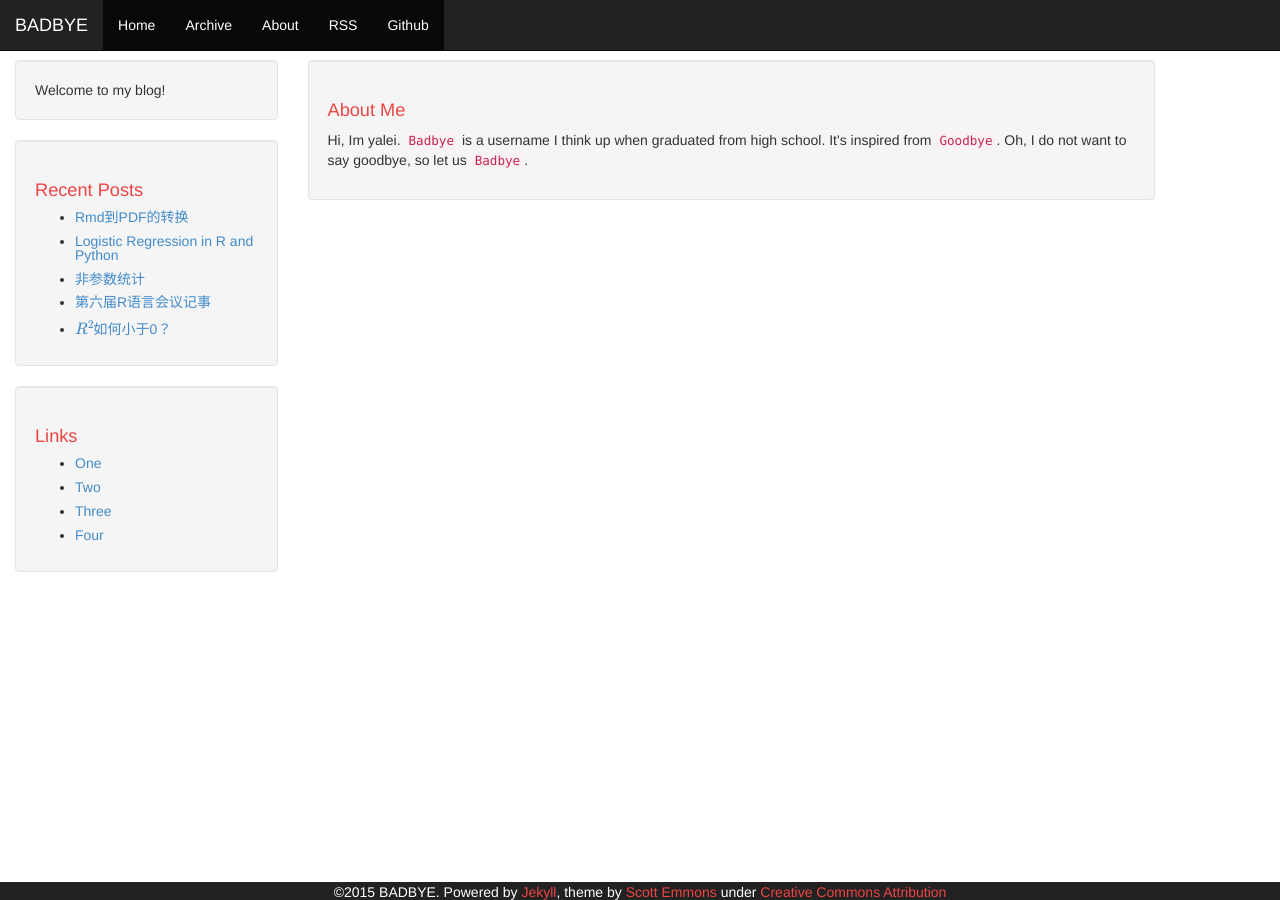
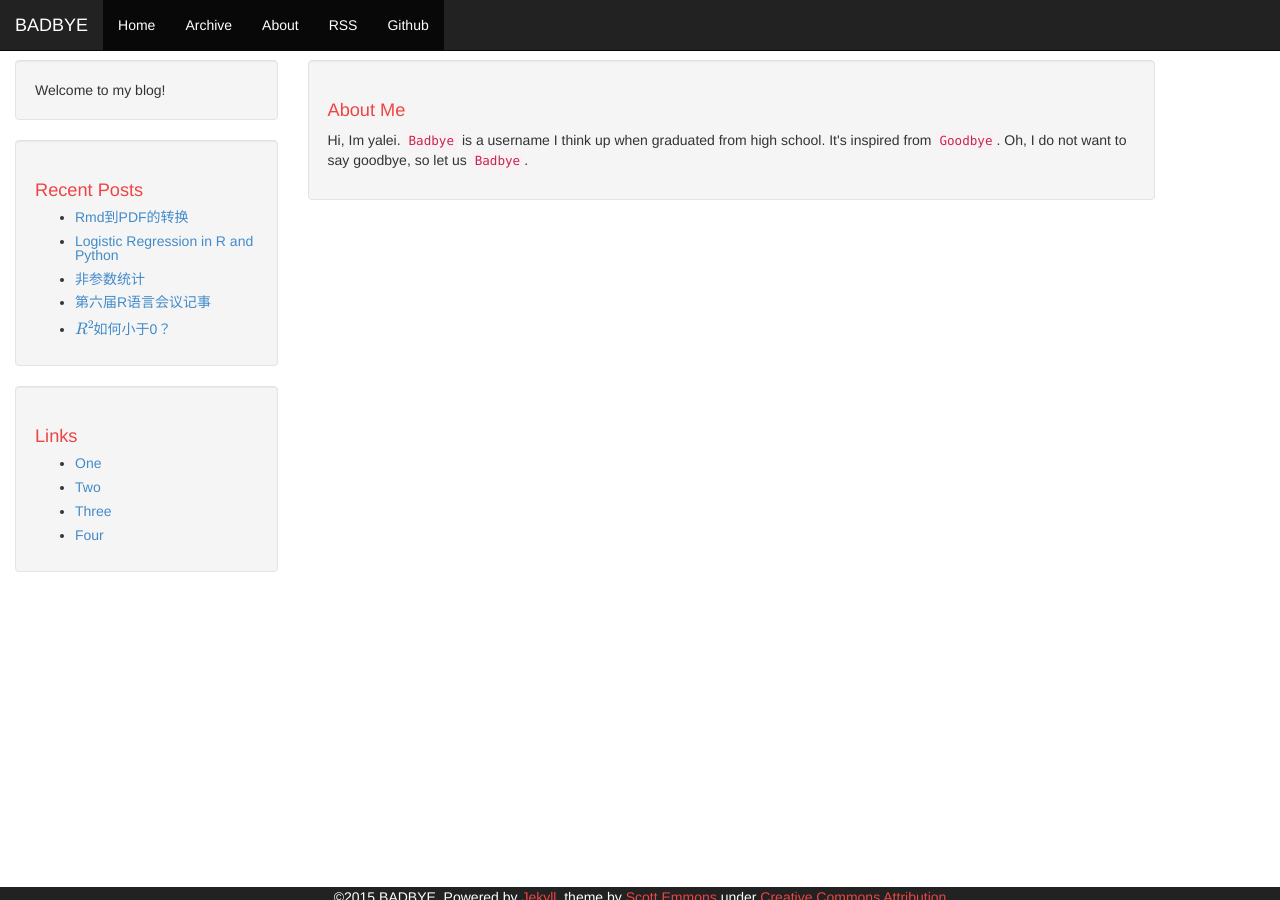
Before and after one commit to badbye/badbye.github.com, a Jekyll site: the page built from about.html, in a window 1280 px wide. Built offline with Jekyll 4.4.1, drawn with Linux system fonts in a browser that asks for light colours; Markdown is read by kramdown in place of the engine named in the settings; formulas are drawn with MathJax 3.

Commit message:
edit css

```diff
--- a/css/theme.css
+++ b/css/theme.css
@@ -6,7 +6,10 @@ body {
 .copyright {
     color: #ffffff;
     margin-bottom: 3px;
-    height: 15px;
+    height: 10px;
+}
+
+.copyright p{
     font-size: 10;
 }
 
```
